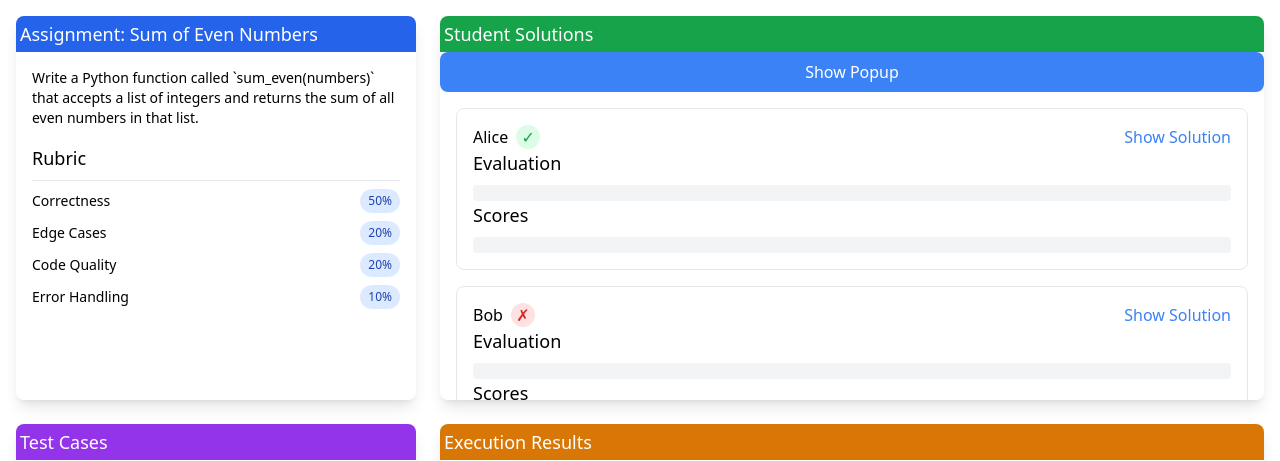
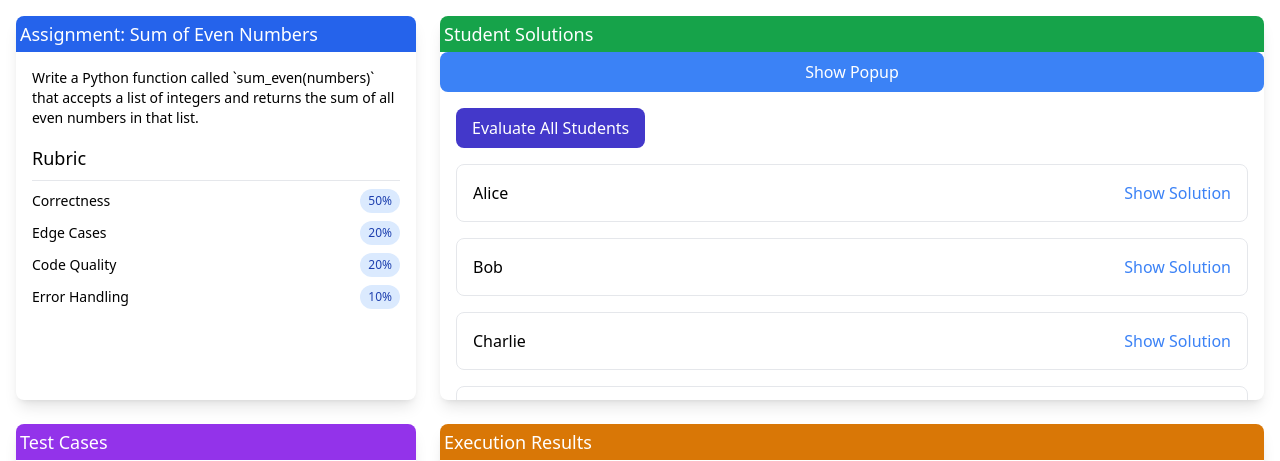
Before and after one commit to EyadAbouKer/grAIder, a Flask app: page /grading_dashboard in a window 1280 px wide. Shown: the part 56-517 px from the top of the page. Run offline with Flask 3, Linux system fonts and the light colour scheme; some libraries are stand-ins or nearby versions.

Commit message:
fixing bugs in testcases and integrating gemini calls

```diff
--- a/app.py
+++ b/app.py
@@ -2,10 +2,10 @@
 from dotenv import load_dotenv
 import os
 import json
+import ast
 from flask_sqlalchemy import SQLAlchemy
 from flask_migrate import Migrate
-from sqlalchemy.sql import text
-from gemeniapi import query_gemini, studentEvaluator
+from gemeniapi import query_gemini
 from flask_sqlalchemy import SQLAlchemy
 
 load_dotenv()  # Load environment variables from .env file
@@ -31,6 +31,8 @@
         "Error Handling": 10
     }
 }
+
+
 class Student(db.Model):
     id = db.Column(db.Integer, primary_key=True)
     name = db.Column(db.String(100), nullable=False)
@@ -120,6 +122,7 @@
             data = request.get_json()
             if not data or 'prompt' not in data:
                 return jsonify({"error": "No prompt provided"}), 400
+
             prompt = data['prompt']
 
         response = query_gemini(prompt, api_key)
@@ -171,10 +174,13 @@
         function = exec_globals[function_name]
 
         for test_case in test_cases:
-            input_data = eval(test_case["input"])
+            input_data = ast.literal_eval(test_case["input"])
             expected_output = test_case["expected"]
 
+
             try:
+                print(f"[run_code] Testing student '{student_name}' solution...")
+                print(f"[run_code] Test case: {test_case['input']} expected: {expected_output}")
                 # Call the student's function
                 actual_output = function(input_data)
                 if actual_output == expected_output:
@@ -202,6 +208,46 @@
 
     return jsonify(results)
 
+@app.route("/evaluate_student", methods=["POST"])
+def evaluate_student():
+    data = request.get_json()
+    student_name = data.get("student_name")
+    student = Student.query.filter_by(name=student_name).first()
+    if not student:
+        print(f"[evaluate_student] Student '{student_name}' not found.")
+        return jsonify({"error": "Student not found."}), 404
+
+    prompt = f"""Assignment: {assignment['title']}
+Description: {assignment['description']}
+
+Student Name: {student.name}
+Student Solution:
+{student.solution}
+
+Rubric: {assignment['rubric']}
+
+Please evaluate the solution based on the above rubric and return a JSON response exactly formatted as:
+{{
+  "scores": {{
+      "total": <total score (0-100)>,
+      "correctness": <score out of 50>,
+      "edge_cases": <score out of 20>,
+      "code_quality": <score out of 20>,
+      "error_handling": <score out of 10>
+  }},
+  "evaluation": "<short explanation>"
+}}"""
+    print("[evaluate_student] Prompt sent to Gemini:\n", prompt)
+    response = query_gemini(prompt, api_key)
+    print("[evaluate_student] Raw response from Gemini:", response)
+    try:
+        res_json = json.loads(response)
+    except Exception as e:
+        print("[evaluate_student] JSON parse error:", e)
+        return jsonify({"error": f"Invalid JSON response: {str(e)}"}), 500
+    return jsonify(res_json)
+
+
 @app.route('/delete')
 def delete_students():
     # Delete all students
--- a/templates/grading_dashboard.html
+++ b/templates/grading_dashboard.html
@@ -68,15 +68,19 @@
         });
     </script>
       <div class="p-4 overflow-y-auto flex-grow">
+        <button class="mb-4 bg-indigo-700 hover:bg-indigo-800 text-white px-4 py-2 rounded-lg"
+                onclick="evaluateAllStudents()">
+          Evaluate All Students
+        </button>
         <ul class="space-y-4">
           {% for student in students %}
           <li class="border rounded-lg p-4 hover:shadow-lg transition-all duration-300 bg-white dark:bg-gray-700">
             <div class="flex justify-between items-center">
               <h4 class="font-medium flex items-center">
                 <span class="mr-2">{{ student.name }}</span>
-                <span class="inline-flex items-center justify-center w-6 h-6 rounded-full {% if student.correct %}bg-green-100 text-green-600{% else %}bg-red-100 text-red-600{% endif %}">
-                  {% if student.correct %}✓{% else %}✗{% endif %}
-                </span>
+
+                <span id="status-{{ loop.index }}" class="hidden inline-flex items-center justify-center w-6 h-6 rounded-full"></span>
+
               </h4>
               <button class="text-blue-500 hover:text-blue-700 hover:underline focus:outline-none transition-colors duration-300"
                       onclick="toggleCode('student-{{ loop.index }}', this)">
@@ -91,13 +95,11 @@
                 Run Code
               </button>
               <div id="result-{{ loop.index }}" class="mt-2 text-sm"></div>
-            </div>
 
-            <div>
-              <h4 class="text-lg font-medium mb-2">Evaluation</h4>
-              <pre class="bg-gray-100 dark:bg-gray-800 p-2 rounded text-sm">{{ student.evaluation }}</pre>
-              <h4 class="text-lg font-medium mb-2">Scores</h4>
-              <pre class="bg-gray-100 dark:bg-gray-800 p-2 rounded text-sm">{{ student.scores }}</pre>
+              <button class="mt-2 bg-indigo-500 hover:bg-indigo-600 text-white px-4 py-2 rounded-lg transition-colors duration-300"
+                      onclick="evaluateStudent('{{ student.name }}', {{ loop.index }})">
+                Evaluate
+              </button>
             </div>
 
         </li>
@@ -140,8 +142,6 @@
               <p>Run a student's code to see results here</p>
             </div>
           </div>
-          <!-- Debugging message -->
-          <p id="debug-message" class="text-red-500 hidden"></p>
         </div>
       </div>
     </div>
@@ -172,7 +172,6 @@
   async function runCode(studentName, resultId) {
     const resultElement = document.getElementById(resultId);
     const resultsContainer = document.getElementById("results-output");
-    const debugMessage = document.getElementById("debug-message");
 
     // Show loading animation
     resultsContainer.innerHTML = `
@@ -181,8 +180,7 @@
       </div>
     `;
     resultElement.textContent = "Running...";
-    debugMessage.textContent = `Sending request to /run_code for student: ${studentName}`;
-    debugMessage.classList.remove('hidden');
+
 
     try {
       const response = await fetch("/run_code", {
@@ -283,10 +281,7 @@
 
       detailsHTML += `</ul>`;
       resultsContainer.innerHTML = detailsHTML;
-      debugMessage.textContent = "Execution completed successfully.";
-      setTimeout(() => {
-        debugMessage.classList.add('hidden');
-      }, 3000);
+
     } catch (error) {
       console.error("Error during execution:", error);
       resultElement.textContent = "Error running code.";
@@ -302,9 +297,65 @@
             </div>
           </div>
         </div>`;
-      debugMessage.textContent = `Error: ${error.message}`;
     }
   }
+
+
+  async function evaluateStudent(studentName, index) {
+  // Find the container where to show evaluation; assume you want to update the Evaluation <pre> in the student's block
+  const evaluationContainer = document.querySelector(`#student-${index} pre + p`);
+  // Optionally, you can create a dedicated <div> for evaluation results
+  evaluationContainer.textContent = "Evaluating...";
+
+  try {
+    const response = await fetch("/evaluate_student", {
+      method: "POST",
+      headers: { "Content-Type": "application/json" },
+      body: JSON.stringify({ student_name: studentName })
+    });
+
+    if (!response.ok) throw new Error(`HTTP error! status: ${response.status}`);
+
+    const result = await response.json();
+    // Update the UI immediately with an animation
+
+    evaluationContainer.innerHTML = `<strong>Evaluation:</strong><br>${result.evaluation.replace(/\n/g, "<br>")}<br>
+      <strong>Scores:</strong> ${JSON.stringify(result.scores)}`;
+    evaluationContainer.classList.add("animate__fadeIn"); // (using your CSS animation or a framework like animate.css)
+
+    // Update correctness indicator dynamically based on total score threshold (e.g., 50)
+    const statusEl = document.getElementById(`status-${index}`);
+    statusEl.classList.remove("hidden");
+    if (result.scores.total >= 50) {
+      statusEl.className += " bg-green-100 text-green-600";
+      statusEl.innerHTML = "✓";
+    } else {
+      statusEl.className += " bg-red-100 text-red-600";
+      statusEl.innerHTML = "✗";
+    }
+    statusEl.style.display = "inline-flex";
+
+  } catch (error) {
+    evaluationContainer.textContent = `Error: ${error.message}`;
+  }
+}
+
+async function evaluateAllStudents() {
+
+  // Get an array of student names and corresponding indices.
+  const studentButtons = document.querySelectorAll('[onclick^="evaluateStudent("]');
+
+  // Loop through them sequentially.
+  for (let btn of studentButtons) {
+    // Simulate click (or manually call the function)
+    // Assuming the button onclick has parameters: evaluateStudent('StudentName', index)
+    // Extract these parameters from a data attribute if needed.
+    // For simplicity, we can trigger the click:
+    btn.click();
+    // Wait a bit before processing the next to allow animation; adjust delay as needed.
+    await new Promise(resolve => setTimeout(resolve, 1500));
+  }
+}
 </script>
 
 <style>
```
